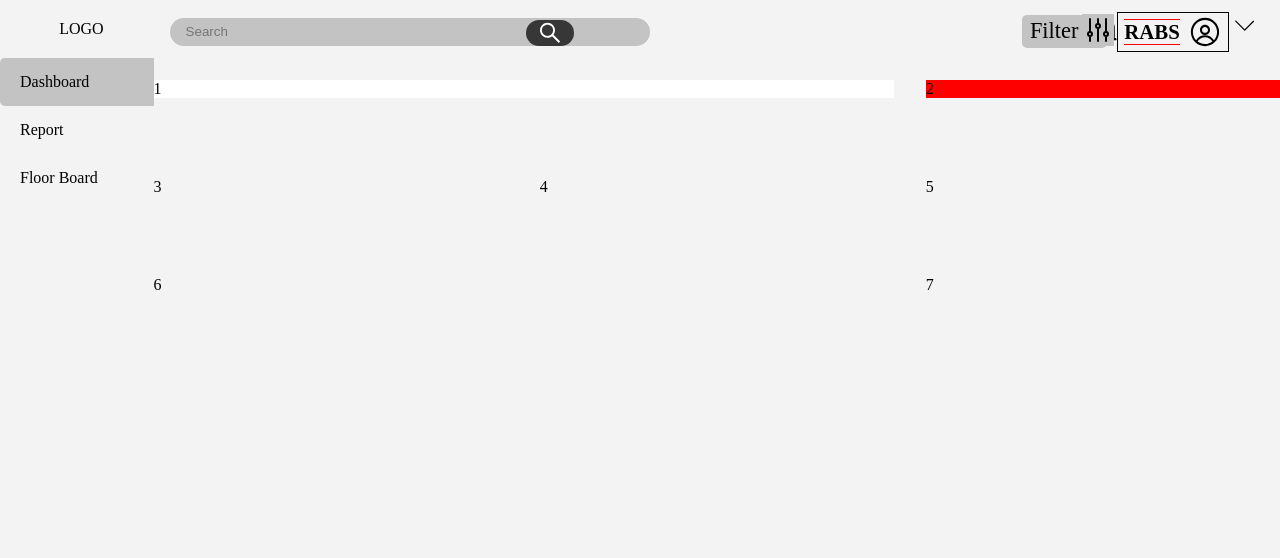
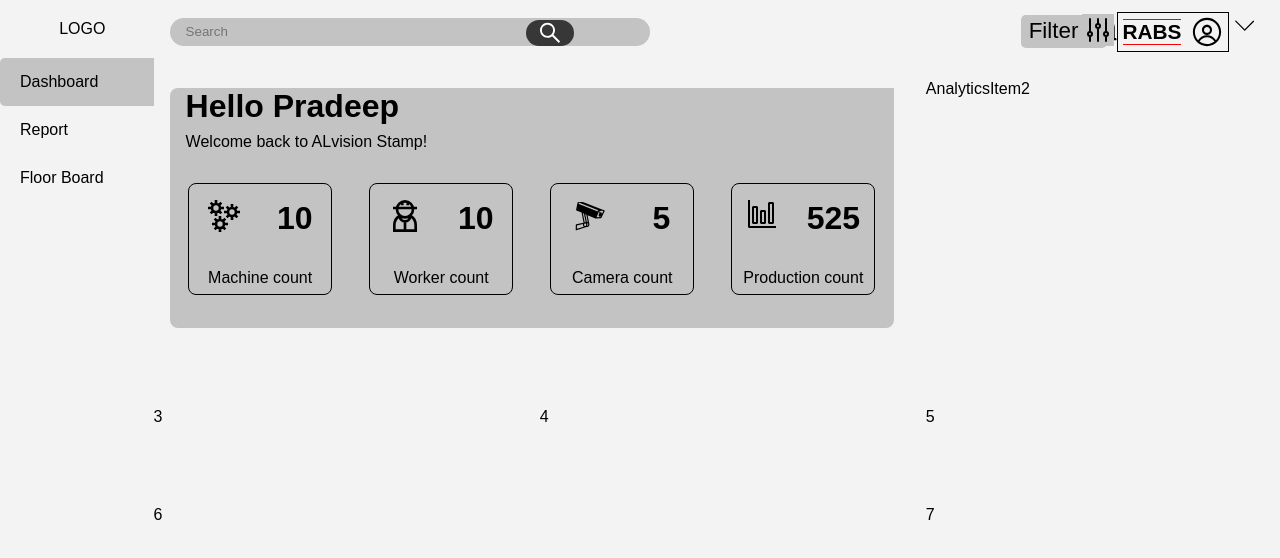
Before and after one commit to Divy97/assignment-alluvium-dashboard, a React (Vite) app: page / in a window 1280 px wide. Shown: the top 558 px of the page. Built offline with nearby package versions, Linux system fonts and the light colour scheme.

Commit message:
analytics item 1 is done

```diff
--- a/package.json
+++ b/package.json
@@ -9,6 +9,7 @@
     "preview": "vite preview"
   },
   "dependencies": {
+    "chart.js": "^4.0.1",
     "react": "^18.2.0",
     "react-dom": "^18.2.0",
     "react-icons": "^4.7.1"
--- a/src/components/analytics/Analytics.component.jsx
+++ b/src/components/analytics/Analytics.component.jsx
@@ -1,16 +1,22 @@
 import React from "react";
+import AnalyticsItem1 from "./analyticsItem1/AnalyticsItem1.component";
 import "./Analytics.styles.css";
+import AnalyticsItem2 from "./analyticsItem2/AnalyticsItem2.component";
 
 const Analytics = () => {
   return (
-    <div class="analytics_grid-container">
-      <div class="analytics_grid-item1">1</div>
-      <div class="analytics_grid-item2">2</div>
-      <div class="analytics_grid-item3">3</div>
-      <div class="analytics_grid-item4">4</div>
-      <div class="analytics_grid-item5">5</div>
-      <div class="analytics_grid-item6">6</div>
-      <div class="analytics_grid-item7">7</div>
+    <div className="analytics_grid-container">
+      <div className="analytics_grid-item1">
+        <AnalyticsItem1 />
+      </div>
+      <div className="analytics_grid-item2">
+        <AnalyticsItem2 />
+      </div>
+      <div className="analytics_grid-item3">3</div>
+      <div className="analytics_grid-item4">4</div>
+      <div className="analytics_grid-item5">5</div>
+      <div className="analytics_grid-item6">6</div>
+      <div className="analytics_grid-item7">7</div>
     </div>
   );
 };
--- a/src/components/analytics/Analytics.styles.css
+++ b/src/components/analytics/Analytics.styles.css
@@ -8,12 +8,8 @@
 
 .analytics_grid-item1 {
   grid-column: 1/3;
-  background-color: #fff;
 }
 
-.analytics_grid-item2 {
-  background-color: red;
-}
 .analytics_grid-item6 {
   grid-column: 1/3;
 }
--- /dev/null
+++ b/src/components/analytics/analyticsItem1/AnalyticsItem1.component.jsx
@@ -0,0 +1,48 @@
+import { VscGraph } from "react-icons/vsc";
+import { GrServices, GrUserWorker } from "react-icons/gr";
+import { GiCctvCamera } from "react-icons/gi";
+import "./AnalyticsItem1.styles.css";
+
+const AnalyticsItem1 = () => {
+  const user = "Pradeep";
+  return (
+    <div className="analyticsItem1_container background">
+      <h1 className="analyticsItem1_heading background">Hello {user}</h1>
+      <p className="analyticsItem1_para background">
+        Welcome back to ALvision Stamp!
+      </p>
+      <div className="item1_stats background">
+        <div className="stats_item background">
+          <div className="item1_div background">
+            <GrServices className="item1_icons" />
+            <span className="item1_span">10</span>
+          </div>
+          <p className="item1_para background">Machine count</p>
+        </div>
+        <div className="stats_item background">
+          <div className="item1_div background">
+            <GrUserWorker className="item1_icons" />
+            <span className="item1_span">10</span>
+          </div>
+          <p className="item1_para background">Worker count</p>
+        </div>
+        <div className="stats_item background">
+          <div className="item1_div background">
+            <GiCctvCamera className="item1_icons" />
+            <span className="item1_span">5</span>
+          </div>
+          <p className="item1_para background">Camera count</p>
+        </div>
+        <div className="stats_item background">
+          <div className="item1_div background">
+            <VscGraph className="item1_icons" />
+            <span className="item1_span">525</span>
+          </div>
+          <p className="item1_para background">Production count</p>
+        </div>
+      </div>
+    </div>
+  );
+};
+
+export default AnalyticsItem1;
--- /dev/null
+++ b/src/components/analytics/analyticsItem1/AnalyticsItem1.styles.css
@@ -0,0 +1,53 @@
+.background {
+  background: #c3c3c3;
+}
+
+.analyticsItem1_container {
+  margin-left: 1rem;
+  width: auto;
+  height: 15rem;
+  border-radius: 0.5rem;
+}
+
+.analyticsItem1_heading {
+  margin: 0.5rem 0rem;
+}
+
+.analyticsItem1_heading,
+.analyticsItem1_para {
+  margin-left: 1rem;
+}
+
+.item1_stats {
+  display: flex;
+  justify-content: space-around;
+  margin-top: 2rem;
+}
+
+.stats_item {
+  height: 7rem;
+  width: 9rem;
+  border: 0.1rem solid #000;
+  border-radius: 0.5rem;
+}
+
+.item1_icons,
+.item1_span {
+  font-size: 2rem;
+  background-color: #c3c3c3;
+}
+
+.item1_span {
+  font-weight: bold;
+}
+
+.item1_div {
+  margin-top: 1rem;
+  display: flex;
+  justify-content: space-around;
+}
+
+.item1_para {
+  text-align: center;
+  margin-top: 2rem;
+}
--- a/src/index.css
+++ b/src/index.css
@@ -3,6 +3,7 @@
   padding: 0;
   box-sizing: border-box;
   background-color: #f3f3f3;
+  font-family: sans-serif;
 }
 
 a {
```
Also changed, not shown: src/components/analytics/analyticsItem2/AnalyticsItem2.styles.css (added), 1 other file (tests, documents, lock files or other folders).
